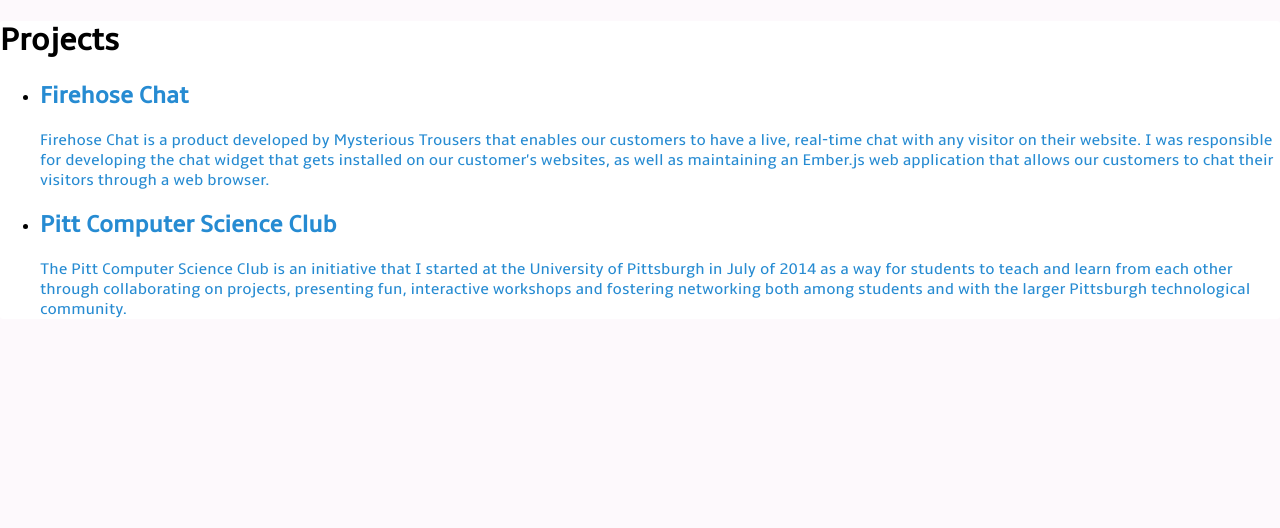
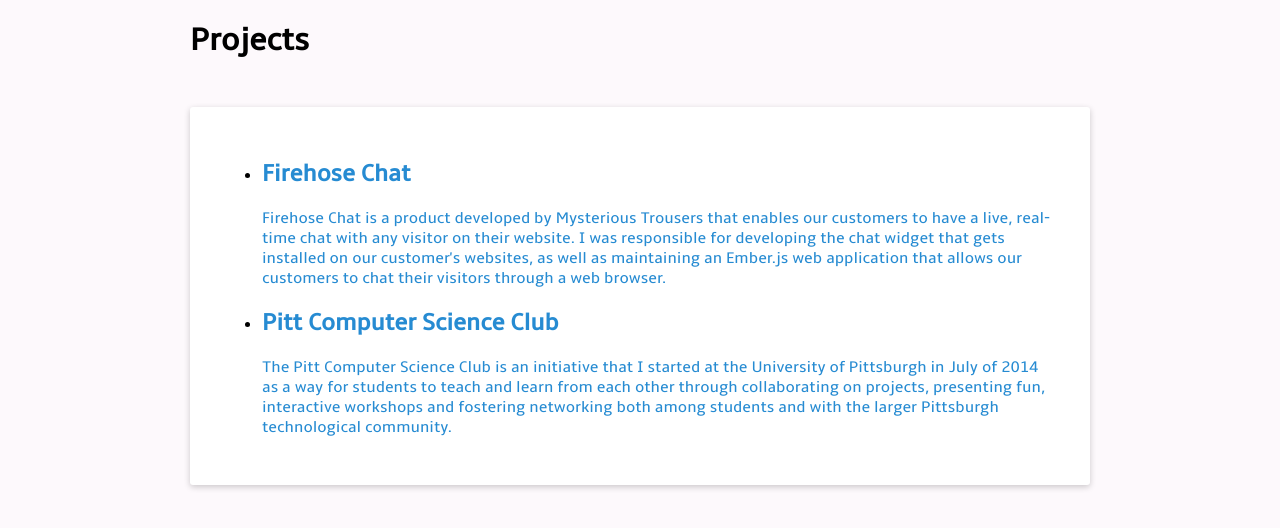
Before and after one commit to alexlafroscia/alexlafroscia.github.io, a Jekyll site: the page built from projects.html, in a window 1280 px wide. Shown: the top 528 px of the page. Built offline with Jekyll 4.4.1, drawn with Linux system fonts in a browser that asks for light colours.

Commit message:
Working on page layout stuff

```diff
--- a/_layouts/page.html
+++ b/_layouts/page.html
@@ -4,6 +4,10 @@
 
 {% include navigation.html %}
 
+<div class="invisi-box">
+  <h1>{{ page.title }}</h1>
+</div>
+
 <div class="page">
   {{ content }}
 </div>
--- a/_sass/_layout.scss
+++ b/_sass/_layout.scss
@@ -5,4 +5,12 @@
 
 .page {
   @extend %paper;
+
+  margin: {
+    top: 3em;
+  }
 }
+
+.invisi-box {
+  @extend %page-width;
+}
--- a/_sass/includes/_placeholders.scss
+++ b/_sass/includes/_placeholders.scss
@@ -1,6 +1,31 @@
-%paper {
+/*
+ * Placeholders
+ */
+
+
+%page-width {
   display: block;
   margin: 0 auto;
+
+  max-width: 900px;
+  width: 80%;
+
+  @include media-query($on-laptop) {
+    width: 600px;
+  }
+
+  @include media-query($on-palm) {
+    width: 95%;
+  }
+}
+
+
+%paper {
+  @extend %page-width;
+
   background-color: white;
   border-radius: 3px;
+  box-shadow: 0px 2px 6px rgba(0, 0, 0, .2);
+  padding: 2em;
+  box-sizing: border-box;
 }
--- a/_sass/includes/_vars.scss
+++ b/_sass/includes/_vars.scss
@@ -30,3 +30,8 @@
   tools: $green,
   contact: $yellow
 );
+
+// Device Widths
+$on-palm: 600px;
+$on-laptop: 800px;
+$on-desktop: 1000px;
--- a/projects.html
+++ b/projects.html
@@ -3,8 +3,6 @@
 layout: page
 permalink: /projects/
 ---
-
-<h1>Projects</h1>
 
 <ul class='projects'>
   {% for project in site.projects %}
```
